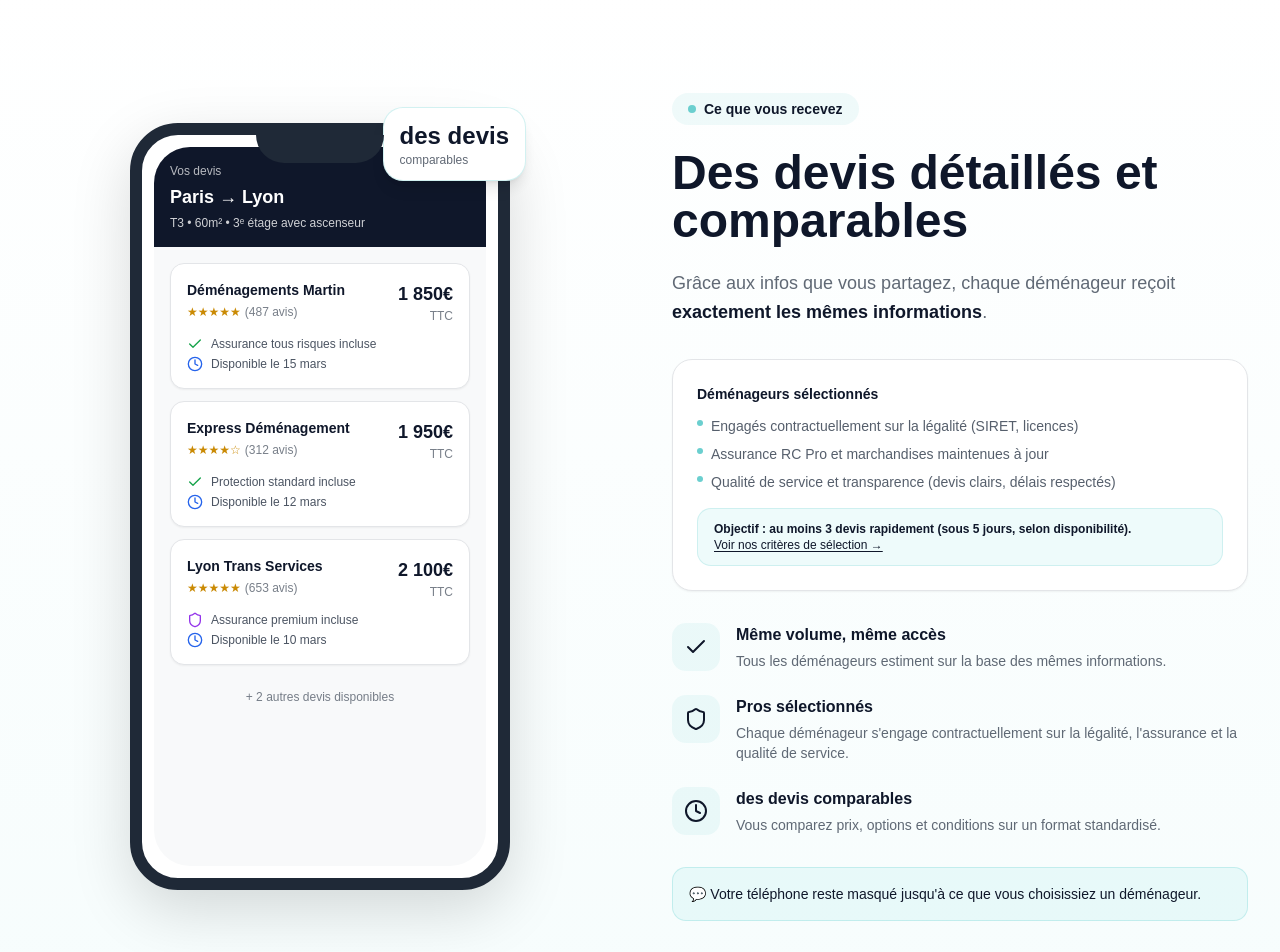
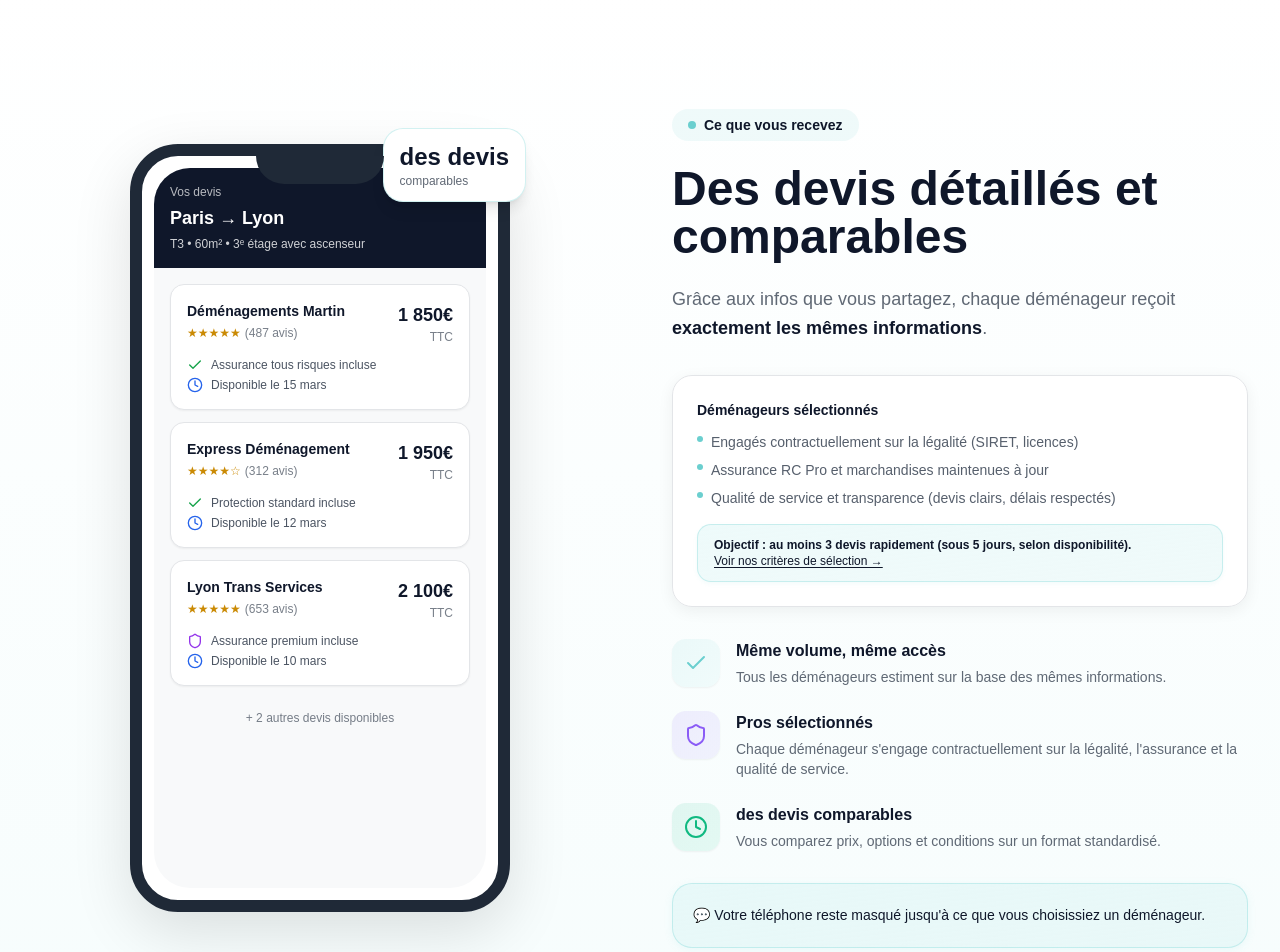
Before and after one commit to gdetaisne/moverz-fr, a Next.js app: page / in a window 1280 px wide. Shown: the part 3200-4152 px from the top of the page. Built offline with nearby package versions, Linux system fonts and the light colour scheme; a web font is replaced by a local one.

Commit message:
feat: ajustements copywriting RealStories/WhatYouReceive/WhyMoverz

```diff
--- a/components/RealStories.tsx
+++ b/components/RealStories.tsx
@@ -50,7 +50,7 @@ export default function RealStories() {
           {stories.map((story, i) => (
             <div
               key={i}
-              className="rounded-2xl border border-[#E3E5E8] bg-white p-6 hover:shadow-md hover:border-[#6BCFCF]/50 transition-all duration-300"
+              className="rounded-2xl border border-[#E3E5E8] bg-white/95 backdrop-blur-sm p-6 shadow-[0_4px_16px_rgba(0,0,0,0.04)] hover:shadow-[0_8px_32px_rgba(0,0,0,0.08)] hover:border-[#6BCFCF]/50 hover:scale-[1.02] transition-all duration-300"
             >
               <div className="flex items-center gap-3 mb-3">
                 <div className="flex h-12 w-12 flex-shrink-0 items-center justify-center rounded-full bg-[#0F172A] text-sm font-semibold text-white">
@@ -70,7 +70,7 @@ export default function RealStories() {
                 ))}
               </div>
               <div className="mb-3">
-                <span className="inline-flex items-center rounded-full bg-[#6BCFCF]/10 border border-[#6BCFCF]/25 px-3 py-1 text-xs font-medium text-[#0F172A]">
+                <span className="inline-flex items-center rounded-full bg-gradient-to-r from-[#6BCFCF]/10 to-[#A8E8E8]/10 border border-[#6BCFCF]/30 px-3 py-1 text-xs font-semibold text-[#0F172A] shadow-sm">
                   {story.outcome}
                 </span>
               </div>
--- a/components/WhatYouReceive.tsx
+++ b/components/WhatYouReceive.tsx
@@ -10,7 +10,7 @@ export default function WhatYouReceive() {
   }, []);
 
   return (
-    <section className="py-20 md:py-28 bg-gradient-to-b from-white to-[#A8E8E8]/10">
+    <section className="py-20 md:py-32 bg-gradient-to-b from-white to-[#A8E8E8]/10">
       <div className="container max-w-7xl mx-auto px-4 sm:px-6 lg:px-8">
         <div className="grid lg:grid-cols-2 gap-12 lg:gap-16 items-center">
           {/* Left: Mockup des devis */}
@@ -23,7 +23,7 @@ export default function WhatYouReceive() {
             {/* Phone mockup with devis list */}
             <div className="relative w-full max-w-[380px] mx-auto">
               {/* iPhone frame */}
-              <div className="relative bg-white rounded-[48px] shadow-[0_20px_60px_rgba(0,0,0,0.15)] p-3 border-[12px] border-[#1F2937]">
+              <div className="relative bg-white rounded-[48px] shadow-[0_20px_60px_rgba(0,0,0,0.12)] p-3 border-[12px] border-[#1F2937]">
                 {/* Notch */}
                 <div className="absolute top-0 left-1/2 -translate-x-1/2 w-32 h-7 bg-[#1F2937] rounded-b-3xl z-10" />
 
@@ -151,7 +151,7 @@ export default function WhatYouReceive() {
             </p>
 
             {/* Verified movers card */}
-            <div className="rounded-2xl border border-[#E3E5E8] bg-white p-5 md:p-6 shadow-sm mb-8">
+            <div className="rounded-2xl border border-[#E3E5E8] bg-white/95 backdrop-blur-sm p-5 md:p-6 shadow-[0_4px_16px_rgba(0,0,0,0.06)] mb-8">
               <h3 className="text-sm font-bold text-[#0F172A] mb-3">Déménageurs sélectionnés</h3>
               <ul className="space-y-2 text-sm text-[#1E293B]/75">
                 <li className="flex items-start gap-2">
@@ -167,10 +167,10 @@ export default function WhatYouReceive() {
                   Qualité de service et transparence (devis clairs, délais respectés)
                 </li>
               </ul>
-              <div className="mt-4 rounded-xl bg-[#A8E8E8]/20 border border-[#6BCFCF]/25 px-4 py-3 text-xs">
+              <div className="mt-4 rounded-xl bg-gradient-to-br from-[#A8E8E8]/20 to-[#6BCFCF]/10 border border-[#6BCFCF]/30 shadow-[0_2px_4px_rgba(107,207,207,0.08)] px-4 py-3 text-xs">
                 <span className="font-semibold text-[#0F172A]">Objectif : <span className="font-bold">au moins 3 devis</span> rapidement (sous 5 jours, selon disponibilité).</span>
                 <br />
-                <a href="/verifications-partenaires/" className="text-[#0F172A] hover:text-[#6BCFCF] font-medium underline underline-offset-2">
+                <a href="/verifications-partenaires/" className="text-[#0F172A] hover:text-[#6BCFCF] font-medium underline underline-offset-2 transition-colors">
                   Voir nos critères de sélection →
                 </a>
               </div>
@@ -179,8 +179,8 @@ export default function WhatYouReceive() {
             <div className="space-y-6">
               {/* Feature 1 */}
               <div className="flex items-start gap-4">
-                <div className="flex-shrink-0 flex items-center justify-center w-12 h-12 rounded-xl bg-[#6BCFCF]/10">
-                  <Check className="w-6 h-6 text-[#0F172A]" />
+                <div className="flex-shrink-0 flex items-center justify-center w-12 h-12 rounded-xl bg-gradient-to-br from-[#6BCFCF]/10 to-[#A8E8E8]/10 shadow-sm">
+                  <Check className="w-6 h-6 text-[#6BCFCF]" strokeWidth={2} />
                 </div>
                 <div>
                   <h3 className="font-bold text-[#0F172A] mb-1">Même volume, même accès</h3>
@@ -192,8 +192,8 @@ export default function WhatYouReceive() {
 
               {/* Feature 2 */}
               <div className="flex items-start gap-4">
-                <div className="flex-shrink-0 flex items-center justify-center w-12 h-12 rounded-xl bg-[#6BCFCF]/10">
-                  <Shield className="w-6 h-6 text-[#0F172A]" />
+                <div className="flex-shrink-0 flex items-center justify-center w-12 h-12 rounded-xl bg-gradient-to-br from-[#8B5CF6]/10 to-[#A78BFA]/10 shadow-sm">
+                  <Shield className="w-6 h-6 text-[#8B5CF6]" strokeWidth={2} />
                 </div>
                 <div>
                   <h3 className="font-bold text-[#0F172A] mb-1">Pros sélectionnés</h3>
@@ -205,8 +205,8 @@ export default function WhatYouReceive() {
 
               {/* Feature 3 */}
               <div className="flex items-start gap-4">
-                <div className="flex-shrink-0 flex items-center justify-center w-12 h-12 rounded-xl bg-[#6BCFCF]/10">
-                  <Clock className="w-6 h-6 text-[#0F172A]" />
+                <div className="flex-shrink-0 flex items-center justify-center w-12 h-12 rounded-xl bg-gradient-to-br from-[#10B981]/10 to-[#34D399]/10 shadow-sm">
+                  <Clock className="w-6 h-6 text-[#10B981]" strokeWidth={2} />
                 </div>
                 <div>
                   <h3 className="font-bold text-[#0F172A] mb-1">des devis comparables</h3>
@@ -218,8 +218,8 @@ export default function WhatYouReceive() {
             </div>
 
             {/* Bottom reassurance */}
-            <div className="mt-8 p-4 rounded-xl bg-[#A8E8E8]/20 border border-[#6BCFCF]/30">
-              <p className="text-sm font-medium text-[#0F172A]">
+            <div className="mt-8 p-5 rounded-2xl bg-gradient-to-br from-[#A8E8E8]/20 to-[#6BCFCF]/10 border border-[#6BCFCF]/30 shadow-[0_2px_8px_rgba(107,207,207,0.1)]">
+              <p className="text-sm font-medium text-[#0F172A] leading-relaxed">
                 💬 Votre téléphone reste masqué jusqu'à ce que vous choisissiez un déménageur.
               </p>
             </div>
--- a/components/WhyMoverz.tsx
+++ b/components/WhyMoverz.tsx
@@ -51,7 +51,7 @@ export default function WhyMoverz() {
               animation: mounted ? 'fadeInUp 1s ease-out 0.2s both' : 'none',
             }}
           >
-            <div className="relative overflow-hidden rounded-3xl bg-gradient-to-br from-[#6BCFCF]/15 via-[#6BCFCF]/5 to-transparent backdrop-blur-sm border-2 border-[#6BCFCF]/40">
+            <div className="relative overflow-hidden rounded-3xl bg-gradient-to-br from-[#6BCFCF]/15 via-[#6BCFCF]/5 to-transparent backdrop-blur-sm border-2 border-[#6BCFCF]/40 shadow-[0_8px_32px_rgba(107,207,207,0.2)]">
               {/* Glow effects */}
               <div className="absolute -top-24 -right-24 w-64 h-64 bg-[#6BCFCF]/20 rounded-full blur-3xl" />
               <div className="absolute -bottom-24 -left-24 w-64 h-64 bg-[#6BCFCF]/10 rounded-full blur-3xl" />
@@ -100,7 +100,7 @@ export default function WhyMoverz() {
                   <div className="relative">
                     <div className="relative w-full max-w-[340px] mx-auto lg:ml-auto">
                       {/* iPhone mockup compact */}
-                      <div className="relative bg-white rounded-[2.5rem] shadow-[0_30px_80px_rgba(107,207,207,0.4)] p-2.5 border-[12px] border-[#0F172A]">
+                      <div className="relative bg-white rounded-[2.5rem] shadow-[0_20px_60px_rgba(107,207,207,0.3)] p-2.5 border-[12px] border-[#0F172A]">
                         {/* Notch */}
                         <div className="absolute top-0 left-1/2 -translate-x-1/2 w-24 h-5 bg-[#0F172A] rounded-b-2xl z-10" />
 
@@ -193,7 +193,7 @@ export default function WhyMoverz() {
             }}
           >
             {/* Card 1: Dossier standardisé */}
-            <div className="group relative overflow-hidden rounded-2xl bg-white/5 backdrop-blur-sm border border-white/10 p-8 hover:bg-white/10 hover:border-[#6BCFCF]/50 transition-all duration-300">
+            <div className="group relative overflow-hidden rounded-2xl bg-white/5 backdrop-blur-sm border border-white/10 p-8 shadow-[0_4px_16px_rgba(107,207,207,0.05)] hover:bg-white/10 hover:border-[#6BCFCF]/50 hover:shadow-[0_8px_32px_rgba(107,207,207,0.15)] hover:scale-[1.02] transition-all duration-300">
               <div className="relative">
                 <div className="flex items-center justify-center w-16 h-16 rounded-2xl bg-gradient-to-br from-[#6BCFCF]/20 to-[#6BCFCF]/5 border border-[#6BCFCF]/30 mb-6 group-hover:scale-110 transition-transform duration-300">
                   <Sparkles className="w-8 h-8 text-[#6BCFCF]" strokeWidth={2.5} />
@@ -216,7 +216,7 @@ export default function WhyMoverz() {
             </div>
 
             {/* Card 2: Suivi simple */}
-            <div className="group relative overflow-hidden rounded-2xl bg-white/5 backdrop-blur-sm border border-white/10 p-8 hover:bg-white/10 hover:border-[#6BCFCF]/50 transition-all duration-300">
+            <div className="group relative overflow-hidden rounded-2xl bg-white/5 backdrop-blur-sm border border-white/10 p-8 shadow-[0_4px_16px_rgba(107,207,207,0.05)] hover:bg-white/10 hover:border-[#6BCFCF]/50 hover:shadow-[0_8px_32px_rgba(107,207,207,0.15)] hover:scale-[1.02] transition-all duration-300">
               <div className="relative">
                 <div className="flex items-center justify-center w-16 h-16 rounded-2xl bg-gradient-to-br from-[#6BCFCF]/20 to-[#6BCFCF]/5 border border-[#6BCFCF]/30 mb-6 group-hover:scale-110 transition-transform duration-300">
                   <Smartphone className="w-8 h-8 text-[#6BCFCF]" strokeWidth={2.5} />
```
